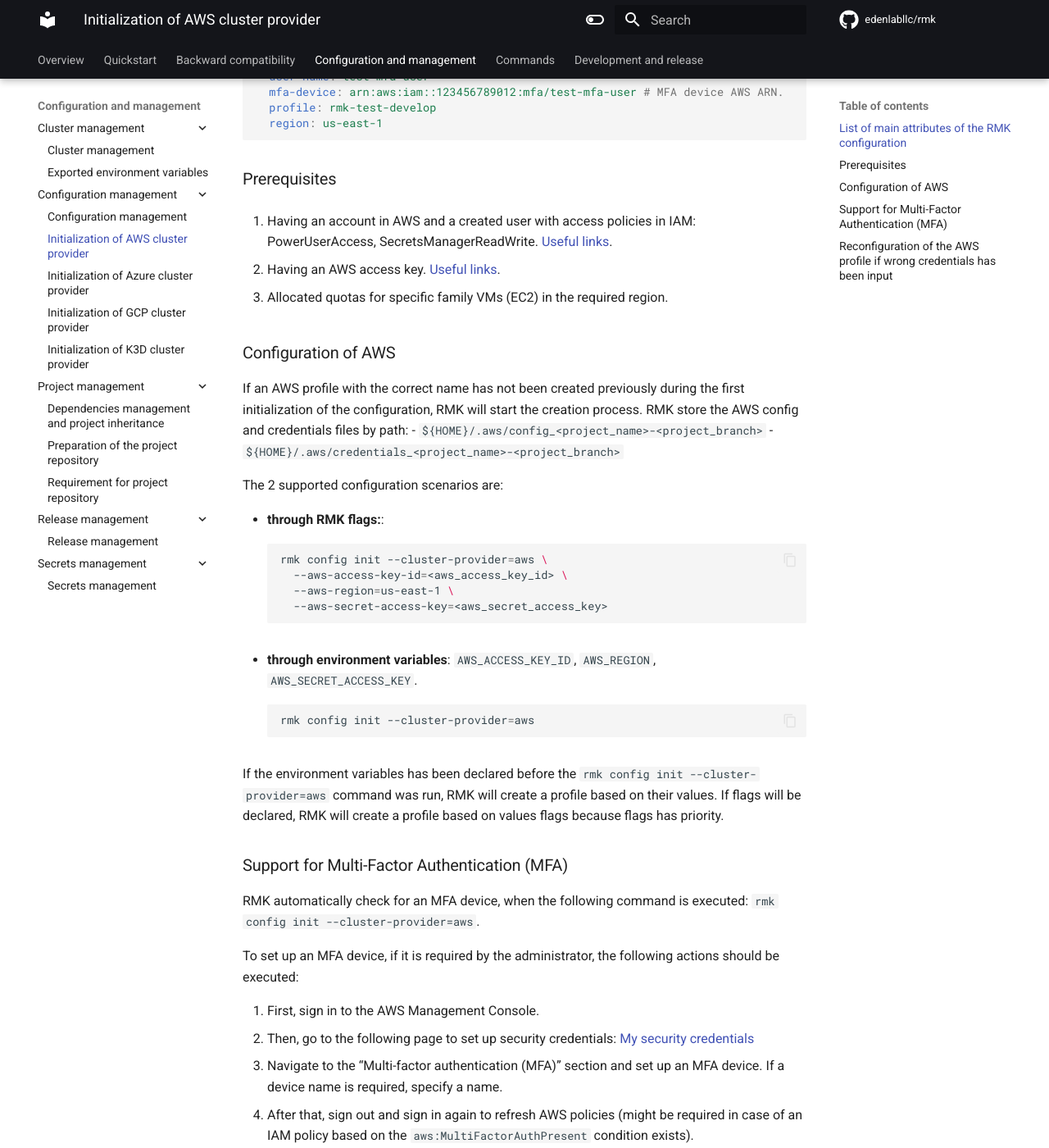
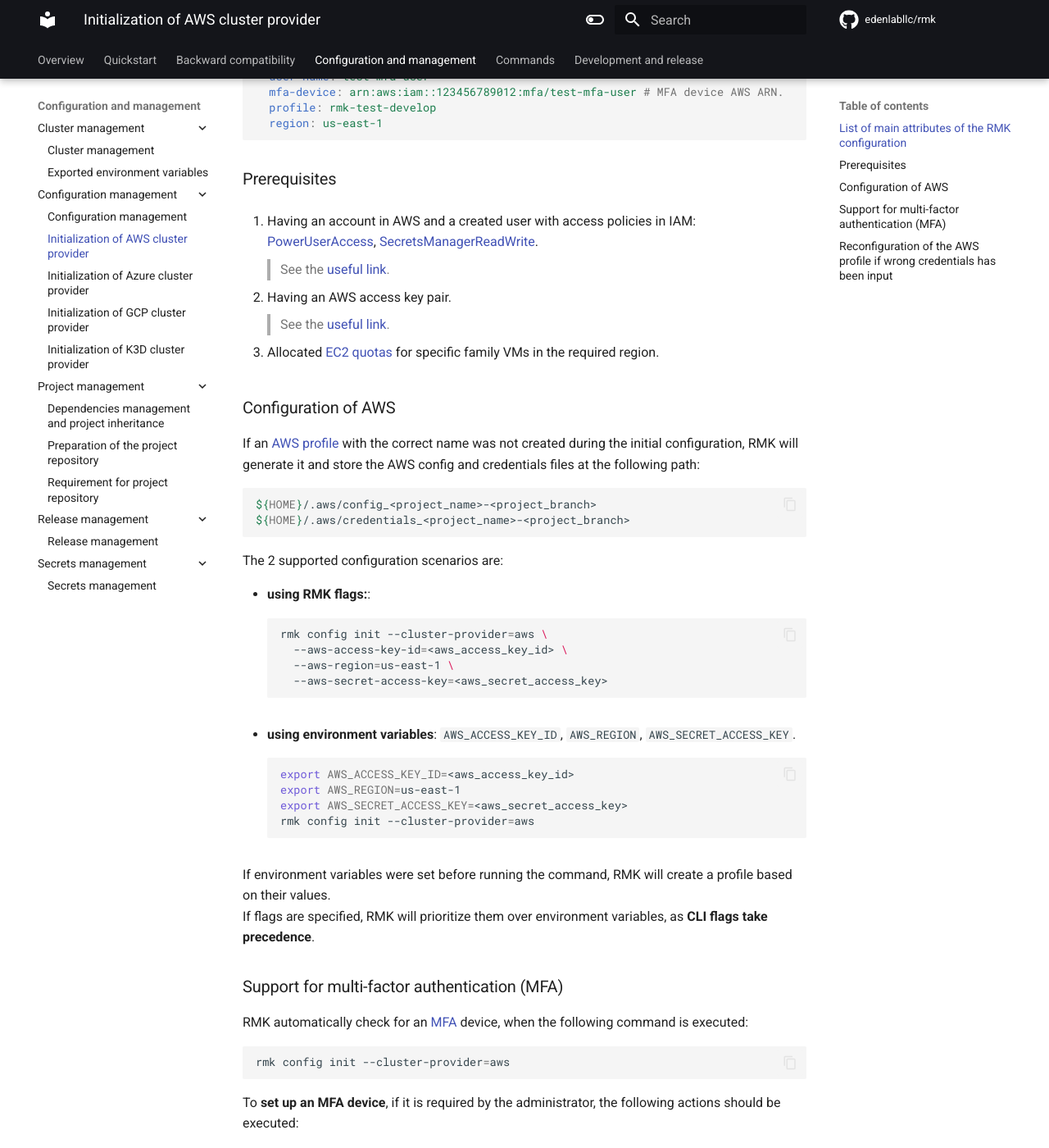
Before and after one commit to edenlabllc/rmk, an MkDocs documentation site: the page built from docs/configuration/configuration-management/init-aws-provider.md, in a window 1280 px wide and 1400 px high, scrolled down 855 px. Shown: the whole window at 82% size. Built offline with MkDocs 1.6.1 and Material for MkDocs 9.7.7, drawn with Linux system fonts in a browser that asks for light colours; comment, search, counter and statistics services are not loaded; the version menu is left out; some of the changed text lies outside the part shown.

Commit message:
#59 - Refactor and reformat all init-*-provider.md files.

````diff
--- a/docs/configuration/configuration-management/init-aws-provider.md
+++ b/docs/configuration/configuration-management/init-aws-provider.md
@@ -3,6 +3,7 @@
 ### List of main attributes of the RMK configuration
 
 Without MFA:
+
 ```yaml
 name: rmk-test-develop # RMK config name, a unique identifier which consists of the project (tenant) name and the abbreviated name of the Git branch.
 tenant: rmk-test # Tenant name, which is equivalent to the project name.
@@ -21,6 +22,7 @@
 ```
 
 With MFA:
+
 ```yaml
 name: rmk-test-develop
 tenant: rmk-test
@@ -42,25 +44,31 @@
 
 ### Prerequisites
 
-1. Having an account in AWS and a created user with access policies in IAM: PowerUserAccess, SecretsManagerReadWrite.
-[Useful links](https://docs.aws.amazon.com/IAM/latest/UserGuide/id_users_create.html).
+1. Having an account in AWS and a created user with access policies in IAM:
+   [PowerUserAccess](https://docs.aws.amazon.com/aws-managed-policy/latest/reference/PowerUserAccess.html),
+   [SecretsManagerReadWrite](https://docs.aws.amazon.com/aws-managed-policy/latest/reference/SecretsManagerReadWrite.html).
+   > See the [useful link](https://docs.aws.amazon.com/IAM/latest/UserGuide/id_users_create.html).
 
-2. Having an AWS access key.
-[Useful links](https://docs.aws.amazon.com/IAM/latest/UserGuide/access-key-self-managed.html).
+2. Having an AWS access key pair.
+   > See the [useful link](https://docs.aws.amazon.com/IAM/latest/UserGuide/access-key-self-managed.html).
 
-3. Allocated quotas for specific family VMs (EC2) in the required region.
+3. Allocated [EC2 quotas](https://docs.aws.amazon.com/AWSEC2/latest/UserGuide/ec2-resource-limits.html) for specific
+   family VMs in the required region.
 
 ### Configuration of AWS
 
-If an AWS profile with the correct name has not been created previously during the first initialization of the configuration,
-RMK will start the creation process.
-RMK store the AWS config and credentials files by path:
-- `${HOME}/.aws/config_<project_name>-<project_branch>`
-- `${HOME}/.aws/credentials_<project_name>-<project_branch>`
+If an [AWS profile](https://docs.aws.amazon.com/cli/v1/userguide/cli-configure-files.html) with the correct name was
+not created during the initial configuration, RMK will generate it and store the AWS config and credentials files at the
+following path:
+
+```shell
+${HOME}/.aws/config_<project_name>-<project_branch>
+${HOME}/.aws/credentials_<project_name>-<project_branch>
+```
 
 The 2 supported configuration scenarios are:
 
-* **through RMK flags:**:
+* **using RMK flags:**:
   ```shell
   rmk config init --cluster-provider=aws \
     --aws-access-key-id=<aws_access_key_id> \
@@ -68,35 +76,45 @@
     --aws-secret-access-key=<aws_secret_access_key>
   ```
 
-* **through environment variables**: `AWS_ACCESS_KEY_ID`, `AWS_REGION`, `AWS_SECRET_ACCESS_KEY`.
+* **using environment variables**: `AWS_ACCESS_KEY_ID`, `AWS_REGION`, `AWS_SECRET_ACCESS_KEY`.
   ```shell
+  export AWS_ACCESS_KEY_ID=<aws_access_key_id>
+  export AWS_REGION=us-east-1
+  export AWS_SECRET_ACCESS_KEY=<aws_secret_access_key>
   rmk config init --cluster-provider=aws
   ```
 
-If the environment variables has been declared before the  `rmk config init --cluster-provider=aws` command was run,
-RMK will create a profile based on their values.
-If flags will be declared, RMK will create a profile based on values flags because flags has priority.
+If environment variables were set before running the command, RMK will create a profile based on their values.
+If flags are specified, RMK will prioritize them over environment variables, as **CLI flags take precedence**.
 
-### Support for Multi-Factor Authentication (MFA)
+### Support for multi-factor authentication (MFA)
 
-RMK automatically check for an MFA device, when the following command is executed: `rmk config init --cluster-provider=aws`.
+RMK automatically check for an [MFA](https://aws.amazon.com/iam/features/mfa/) device, when the following command
+is executed:
 
-To set up an MFA device, if it is required by the administrator, the following actions should be executed:
+```shell
+rmk config init --cluster-provider=aws
+```
 
-1. First, sign in to the AWS Management Console.
-2. Then, go to the following page to set up security
+To **set up an MFA device**, if it is required by the administrator, the following actions should be executed:
+
+1. Sign in to the AWS Management Console.
+2. Go to the following page to set up security
    credentials: [My security credentials](https://console.aws.amazon.com/iam/home#/security_credentials)
 3. Navigate to the "Multi-factor authentication (MFA)" section and set up an MFA device.
    If a device name is required, specify a name.
 4. After that, sign out and sign in again to refresh AWS policies
-   (might be required in case of an IAM policy based on the `aws:MultiFactorAuthPresent` condition exists).
+   (might be required in case of an IAM policy based on the
+   [aws:MultiFactorAuthPresent](https://docs.aws.amazon.com/IAM/latest/UserGuide/id_credentials_mfa_configure-api-require.html)
+   condition exists).
 5. Finally, on the "My security credentials" page navigate to the "Access keys for CLI, SDK, & API access" section
    and create a new AWS access key, if needed.
 
-> For the detailed documentation regarding the MFA setup in AWS, go to
-> [AWS documentation](https://docs.aws.amazon.com/IAM/latest/UserGuide/id_credentials_mfa_enable_virtual.html#enable-virt-mfa-for-own-iam-user)
+> For the **detailed** documentation regarding the MFA setup in AWS, go to
+> [AWS documentation](https://docs.aws.amazon.com/IAM/latest/UserGuide/id_credentials_mfa_enable_virtual.html#enable-virt-mfa-for-own-iam-user).
 
-You can also check the lifetime of the session token by running the command: `rmk config init`
+You can also **check the lifetime** of the session token by running the [rmk config init](../../commands.md#init-i)
+command:
 
 ```
 2022-12-14T09:02:20.267+0100 INFO MFA remaining time for token validity: 11:59:48
````
Also changed, not shown: other parts of docs/configuration/configuration-management/init-aws-provider.md (+1 -1 lines), docs/configuration/configuration-management/init-azure-provider.md (+33 -19 lines), docs/configuration/configuration-management/init-gcp-provider.md (+22 -20 lines), docs/configuration/configuration-management/init-k3d-provider.md (+5 -4 lines).
